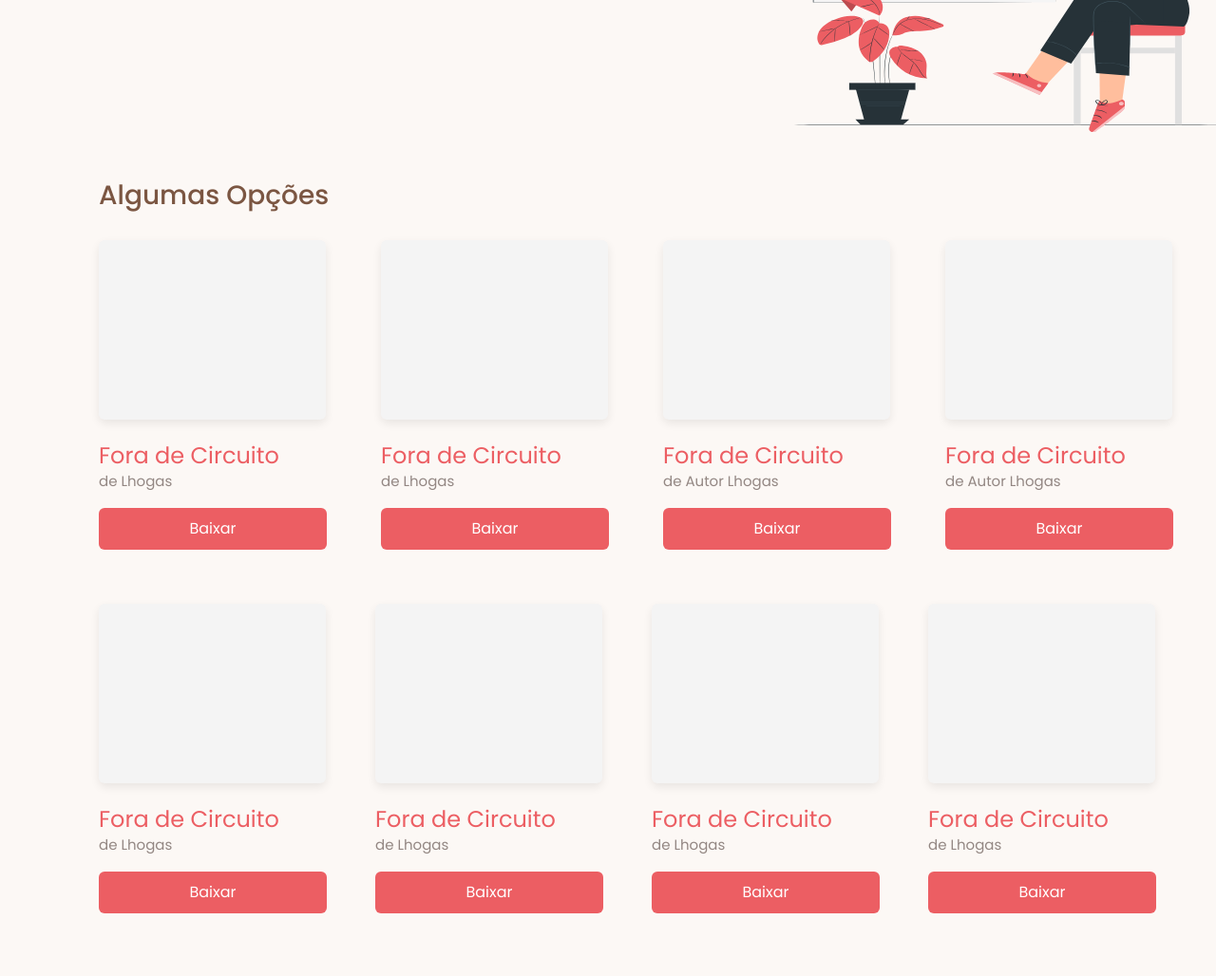
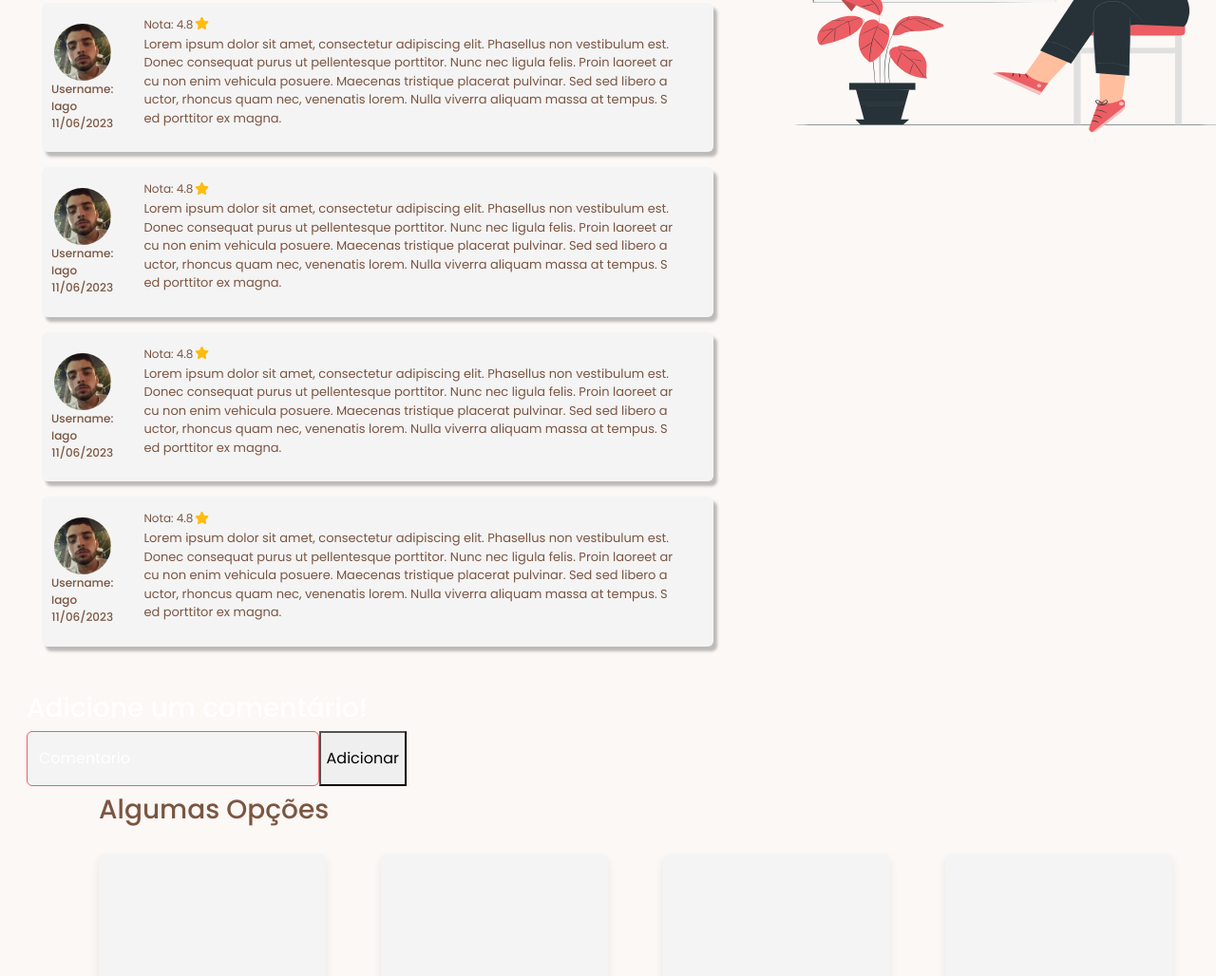
Before and after one commit to iagosm/FreeBook, a plain HTML site: page pages/search.html in a window 1280 px wide. Shown: the part 1213-2241 px from the top of the page at 95% size. Drawn offline with nearby package versions, Linux system fonts and the light colour scheme.

Commit message:
ajustes basicos na pagina

```diff
--- a/pages/search.html
+++ b/pages/search.html
@@ -107,6 +107,58 @@
               <p class="comentario-user">Lorem ipsum dolor sit amet, consectetur adipiscing elit. Phasellus non vestibulum est. Donec consequat purus ut pellentesque porttitor. Nunc nec ligula felis. Proin laoreet arcu non enim vehicula posuere. Maecenas tristique placerat pulvinar. Sed sed libero auctor, rhoncus quam nec, venenatis lorem. Nulla viverra aliquam massa at tempus. Sed porttitor ex magna.</p>
             </div>
           </div>
+          <div class="container-comentario">
+            <div class="container-user">
+              <img src="../assets/1667268904116.jpg" alt="">
+              <span class="info-book">Username: Iago</span>
+              <span class="info-book">11/06/2023</span>
+            </div>
+            <div class="comentario-avaliacao">
+              <span>Nota: <span>4.8<img class="starsvg" src="../assets/star.svg" alt=""></span></span>
+              <p class="comentario-user">Lorem ipsum dolor sit amet, consectetur adipiscing elit. Phasellus non vestibulum est. Donec consequat purus ut pellentesque porttitor. Nunc nec ligula felis. Proin laoreet arcu non enim vehicula posuere. Maecenas tristique placerat pulvinar. Sed sed libero auctor, rhoncus quam nec, venenatis lorem. Nulla viverra aliquam massa at tempus. Sed porttitor ex magna.</p>
+            </div>
+          </div>
+          <div class="container-comentario">
+            <div class="container-user">
+              <img src="../assets/1667268904116.jpg" alt="">
+              <span class="info-book">Username: Iago</span>
+              <span class="info-book">11/06/2023</span>
+            </div>
+            <div class="comentario-avaliacao">
+              <span>Nota: <span>4.8<img class="starsvg" src="../assets/star.svg" alt=""></span></span>
+              <p class="comentario-user">Lorem ipsum dolor sit amet, consectetur adipiscing elit. Phasellus non vestibulum est. Donec consequat purus ut pellentesque porttitor. Nunc nec ligula felis. Proin laoreet arcu non enim vehicula posuere. Maecenas tristique placerat pulvinar. Sed sed libero auctor, rhoncus quam nec, venenatis lorem. Nulla viverra aliquam massa at tempus. Sed porttitor ex magna.</p>
+            </div>
+          </div>
+          <div class="container-comentario">
+            <div class="container-user">
+              <img src="../assets/1667268904116.jpg" alt="">
+              <span class="info-book">Username: Iago</span>
+              <span class="info-book">11/06/2023</span>
+            </div>
+            <div class="comentario-avaliacao">
+              <span>Nota: <span>4.8<img class="starsvg" src="../assets/star.svg" alt=""></span></span>
+              <p class="comentario-user">Lorem ipsum dolor sit amet, consectetur adipiscing elit. Phasellus non vestibulum est. Donec consequat purus ut pellentesque porttitor. Nunc nec ligula felis. Proin laoreet arcu non enim vehicula posuere. Maecenas tristique placerat pulvinar. Sed sed libero auctor, rhoncus quam nec, venenatis lorem. Nulla viverra aliquam massa at tempus. Sed porttitor ex magna.</p>
+            </div>
+          </div>
+          <div class="container-comentario">
+            <div class="container-user">
+              <img src="../assets/1667268904116.jpg" alt="">
+              <span class="info-book">Username: Iago</span>
+              <span class="info-book">11/06/2023</span>
+            </div>
+            <div class="comentario-avaliacao">
+              <span>Nota: <span>4.8<img class="starsvg" src="../assets/star.svg" alt=""></span></span>
+              <p class="comentario-user">Lorem ipsum dolor sit amet, consectetur adipiscing elit. Phasellus non vestibulum est. Donec consequat purus ut pellentesque porttitor. Nunc nec ligula felis. Proin laoreet arcu non enim vehicula posuere. Maecenas tristique placerat pulvinar. Sed sed libero auctor, rhoncus quam nec, venenatis lorem. Nulla viverra aliquam massa at tempus. Sed porttitor ex magna.</p>
+            </div>
+          </div>
+          <form action="" class="mt-5">
+            <h3>Adicione um comentário!</h3>
+            <div class="form-floating d-flex">
+              <textarea class="form-control" placeholder="Leave a comment here" id="floatingTextarea"></textarea>
+              <label for="floatingTextarea">Comentario</label>
+              <button type="submit" class="">Adicionar</button>
+            </div>
+          </form>
         </div>
         <div class="col-md-5">
           <img class="img-avaliacao" src="../assets/coments.svg" alt="">
```
